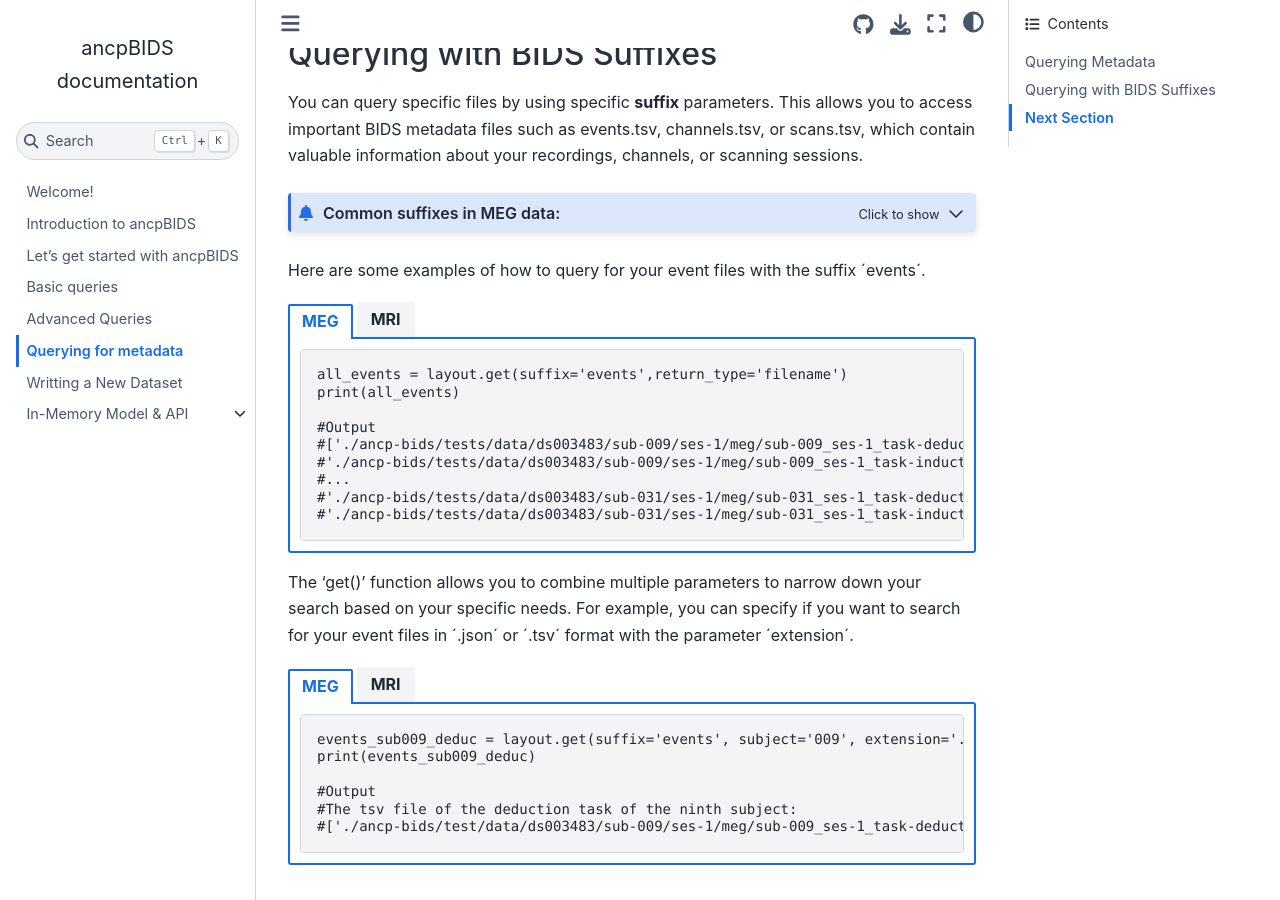
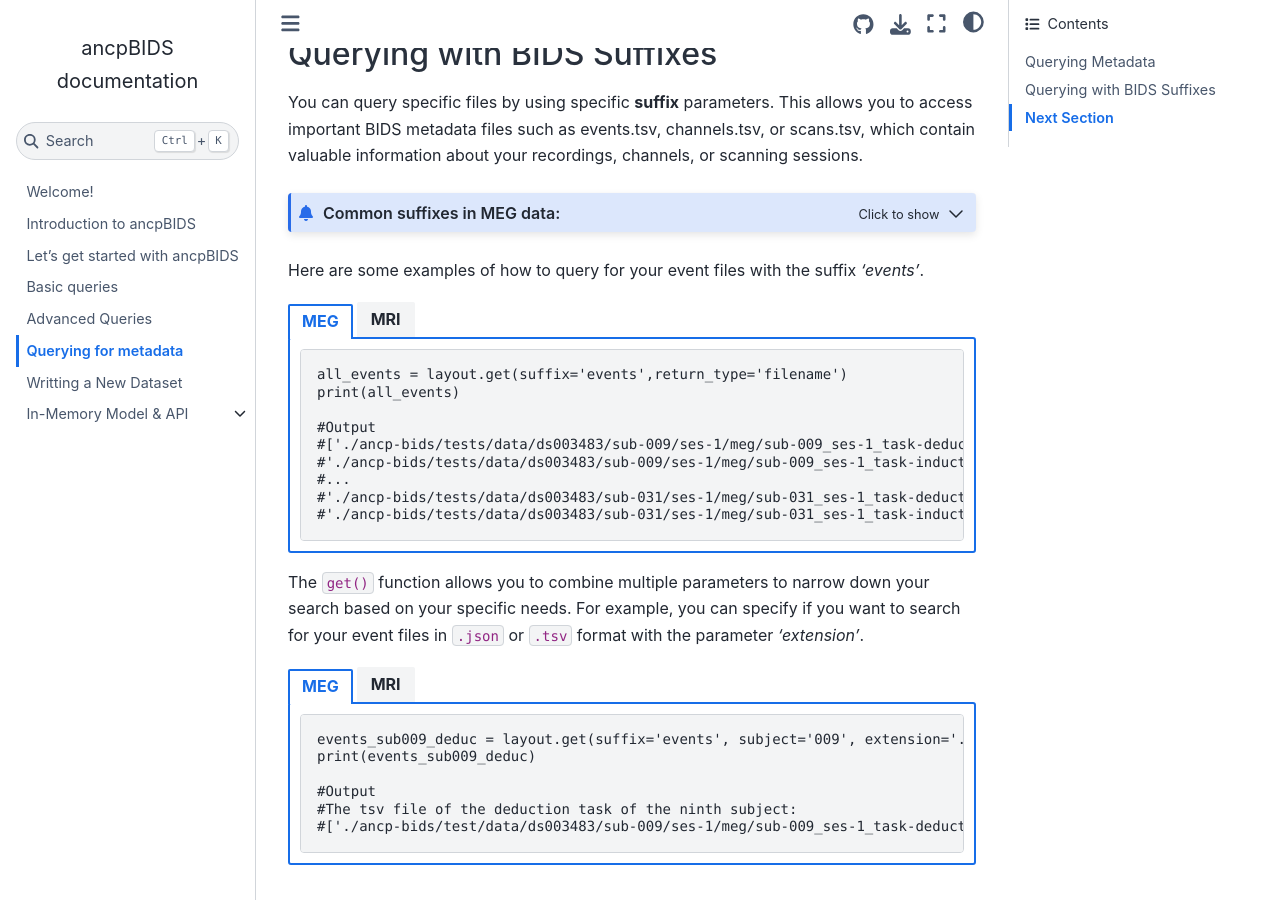
Before and after one commit to alexisbaxman/ancpbids_documentation, a Jupyter Book: the page built from book/metadata.md, in a window 1280 px wide and 900 px high, scrolled down 843 px. Built offline with Jupyter Book 1.0.4 settings and Sphinx 7.4.7 and the Sphinx Book theme 1.1.4, drawn with Linux system fonts in a browser that asks for light colours; some of the changed text lies outside the part shown.

`````diff
--- a/book/metadata.md
+++ b/book/metadata.md
@@ -1,7 +1,7 @@
 
 # Querying for metadata
 
-Once your dataset is loaded, you may want to extract **metadata** or access BIDS-specific suffix files (like ´events.tsv´).
+Once your dataset is loaded, you may want to extract **metadata** or access BIDS-specific suffix files (like *events.tsv*).
 
 ## Querying Metadata
 Metadata stored in JSON files can be queried using `layout.get_metadata` along the directory path. This will return a dictionary with keys and values.
@@ -62,7 +62,7 @@ You can query specific files by using specific **suffix** parameters. This allow
 
 ```
 
-Here are some examples of how to query for your event files with the suffix ´events´.
+Here are some examples of how to query for your event files with the suffix *'events'*.
 
 
 ````{tab-set}
@@ -90,8 +90,7 @@ Here are some examples of how to query for your event files with the suffix ´ev
 ```
 ````
 
-The 'get()' function allows you to combine multiple parameters to narrow down your search based on your specific needs.  For example, you can specify if you want to search for your event files in ´.json´ or ´.tsv´ format with the parameter ´extension´.
-
+The `get()` function allows you to combine multiple parameters to narrow down your search based on your specific needs.  For example, you can specify if you want to search for your event files in `.json` or `.tsv` format with the parameter *'extension'*.
 
 ````{tab-set}
 ```{tab-item} MEG
`````
